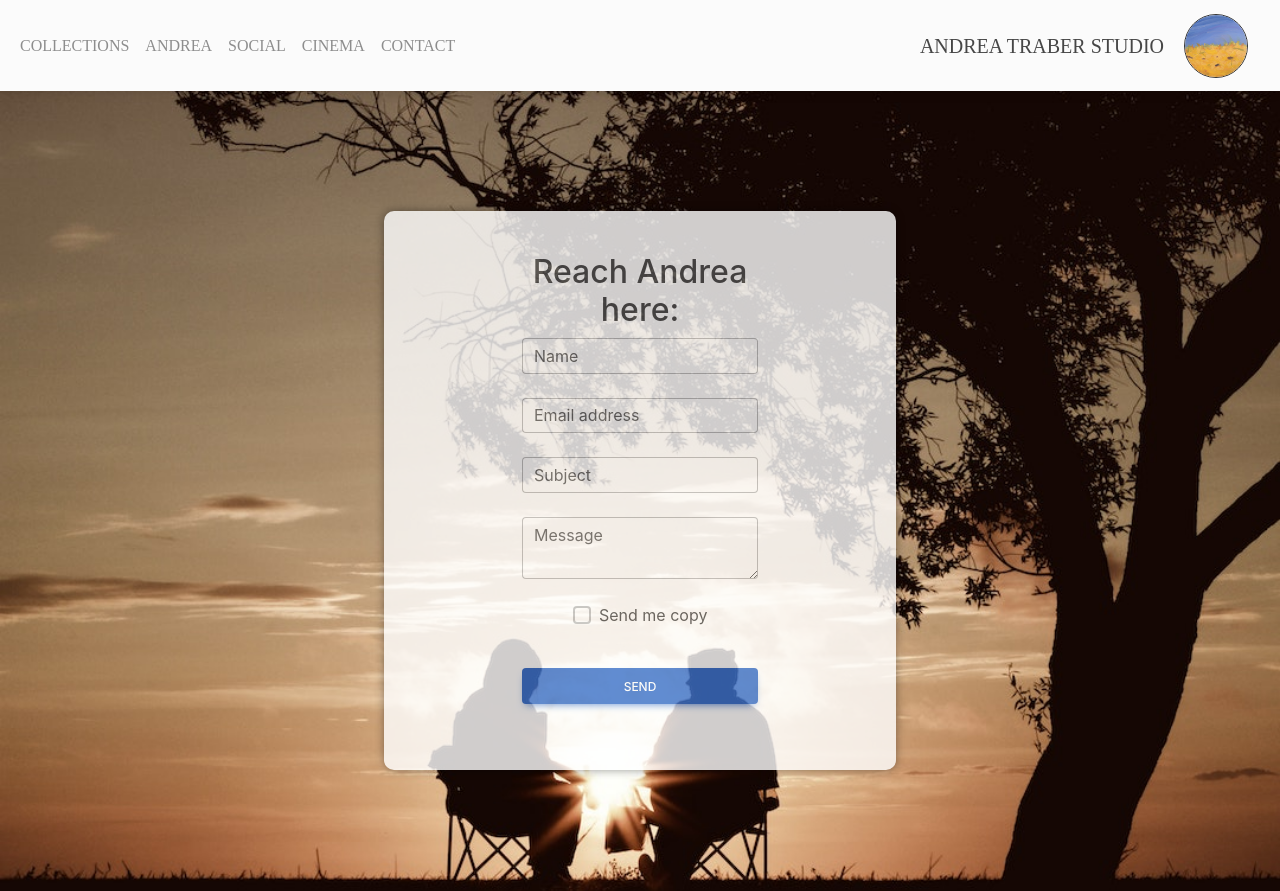
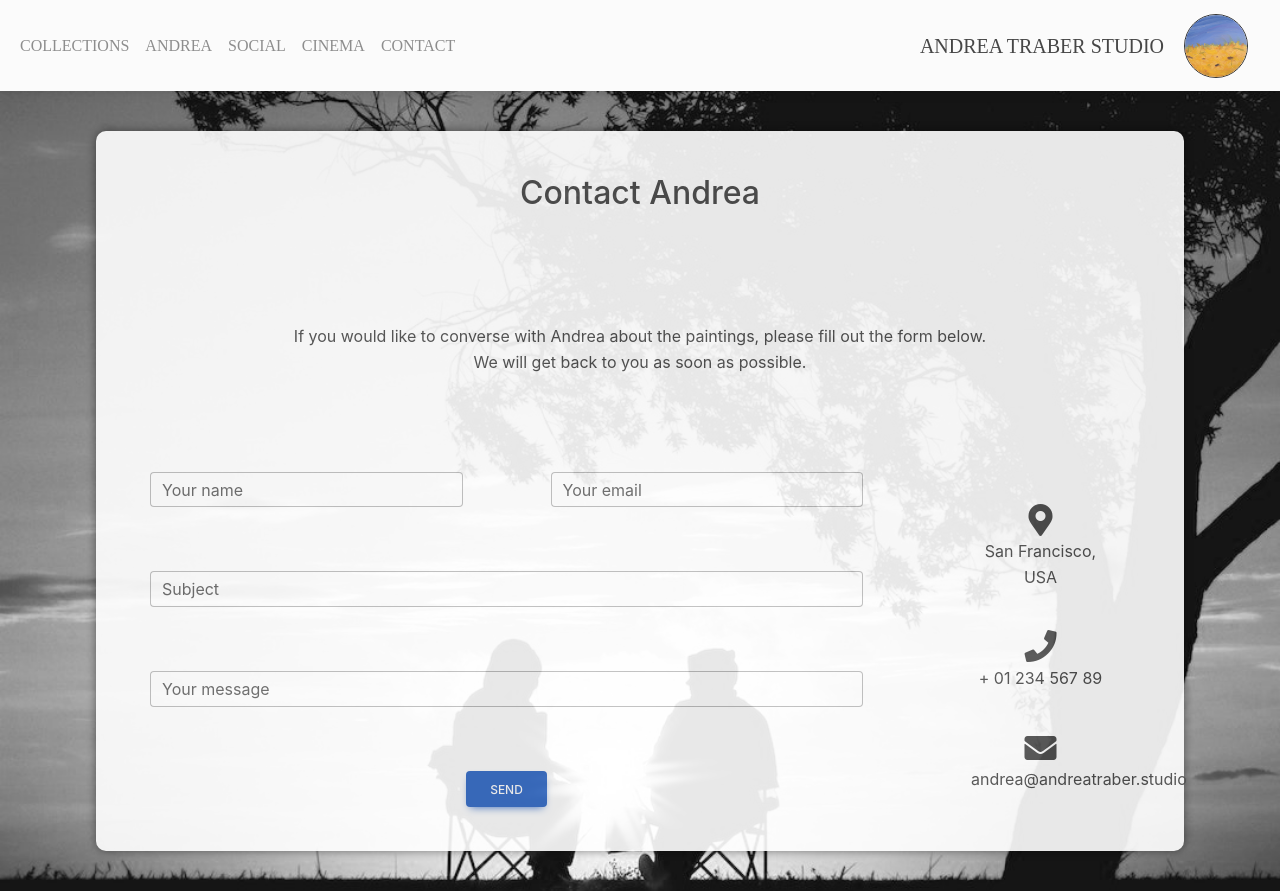
Before and after one commit to dorjepadma/andreatraber, a React (Create React App) app: page /contact in a window 1280 px wide. Built offline with nearby package versions, Linux system fonts and the light colour scheme.

Commit message:
updating branches and work

```diff
--- a/src/pages/contact/contact.component.jsx
+++ b/src/pages/contact/contact.component.jsx
@@ -1,42 +1,84 @@
 import React from 'react';
-import { MDBInput, MDBCheckbox, MDBBtn, MDBTextArea, MDBValidationItem } from 'mdb-react-ui-kit';
+import { MDBInput, MDBCheckbox, MDBBtn, MDBTextArea, MDBValidationItem, MDBIcon, MDBRow, MDBCol, MDBContainer } from 'mdb-react-ui-kit';
 import './contact.styles.scss';
 
 const Contact = () => {
   return (
-    <>
+
     <div className="contactContainer">
       <div className="contactForm">
-        <form id='form' className='text-center' style={{ width: '100%', maxWidth: '300px' }}>
-          <h2>Reach Andrea here:</h2>
-
-          <MDBValidationItem className='mb-3' required>
-          <MDBInput label='Name' v-model='name' wrapperClass='mb-4' required/>
-          </MDBValidationItem>
-
-          <MDBValidationItem className='mb-3' required>
-          <MDBInput type='email' label='Email address' v-model='email' wrapperClass='mb-4' required/>
-          </MDBValidationItem>
-
-          <MDBValidationItem className='mb-3' required>
-          <MDBInput label='Subject' v-model='subject' wrapperClass='mb-4' required/>
-          </MDBValidationItem>
-
-          <MDBValidationItem className='mb-3' required>
-          <MDBTextArea wrapperClass='mb-4' label='Message' required/>
-          </MDBValidationItem>
-
-          <MDBValidationItem className='mb-3' required>
-          <MDBCheckbox wrapperClass='d-flex justify-content-center' label='Send me copy' required/>
-          </MDBValidationItem>
-
-          <MDBBtn color='primary' block className='my-4'>
-            Send
-          </MDBBtn>
-        </form>
+      <MDBContainer>
+      <h2 className="h1-responsive font-weight-bold text-center my-5">
+        Contact Andrea
+      </h2>
+      <p className="text-center w-responsive mx-auto pb-5">
+     If you would like to converse with Andrea about the paintings, please fill out the form below.  We will get back to you as soon as possible.
+      </p>
+      <MDBRow>
+        <MDBCol md="9" className="md-0 mb-5">
+          <form>
+            <MDBRow>
+              <MDBCol md="6">
+                <div className="md-form mb-0">
+                  <MDBInput type="text" id="contact-name" label="Your name" />
+                </div>
+              </MDBCol>
+              <MDBCol md="6">
+                <div className="md-form mb-0">
+                  <MDBInput
+                    type="text"
+                    id="contact-email"
+                    label="Your email"
+                  />
+                </div>
+              </MDBCol>
+            </MDBRow>
+            <MDBRow>
+              <MDBCol md="12">
+                <div className="md-form mb-0">
+                  <MDBInput type="text" id="contact-subject" label="Subject" />
+                </div>
+              </MDBCol>
+            </MDBRow>
+            <MDBRow>
+              <MDBCol md="12">
+                <div className="md-form mb-0">
+                  <MDBInput
+                    type="textarea"
+                    id="contact-message"
+                    label="Your message"
+                  />
+                </div>
+              </MDBCol>
+            </MDBRow>
+          </form>
+          <div className="text-center text-md-left">
+            <MDBBtn color="primary" size="md">
+              Send
+            </MDBBtn>
+          </div>
+        </MDBCol>
+        <MDBCol md="3" className="text-center ">
+          <ul className="list-unstyled mb-0">
+            <li>
+              <MDBIcon icon="map-marker-alt" size="2x" className="blue-text" />
+              <p>San Francisco, USA</p>
+            </li>
+            <li>
+              <MDBIcon icon="phone" size="2x" className="blue-text mt-4" />
+              <p>+ 01 234 567 89</p>
+            </li>
+            <li>
+              <MDBIcon icon="envelope" size="2x" className="blue-text mt-4" />
+              <p className='contactStyle'>andrea@andreatraber.studio</p>
+            </li>
+          </ul>
+        </MDBCol>
+      </MDBRow>
+    </MDBContainer>
       </div>
     </div>
-  </>
+
   );
 
 }
--- a/src/pages/contact/contact.styles.scss
+++ b/src/pages/contact/contact.styles.scss
@@ -1,32 +1,43 @@
 .contactContainer {
+  height: 100vh;
   width: 100vw;
-  height: 100vh;
   display: flex;
   flex-direction: column;
   justify-content: center;
   align-items: center;
-  background-image: url('../../assets/images/Contact/conversation.jpeg') ;
+  background-image: url('../../assets/images/Contact/conversation.png') ;
   background-size: cover;
   background-position: center;
   background-repeat: no-repeat;
   background-attachment: fixed;
+
+@media screen and (max-width: 768px) {
+  height: auto;
+    font-size: 18px;
+  }
 }
+
 .contactForm  {
-  width: 40vw;
-  height: auto;
+  width: 85vw;
+  height: 90vh;
   display: flex;
   flex-direction: column;
   justify-content: center;
   align-items: center;
   background-color: white;
-  opacity: 0.8;
+  opacity: 0.9;
   padding: 10px;
+  margin: 10px;
   border-radius: 10px;
   box-shadow: 0 0 10px 0 rgba(0, 0, 0, 0.5);
+  @media screen and (max-width: 1160px) {
+    height: auto;
+    width: 85vw;
+    padding: 0;
+  }
   @media screen and (max-width: 768px) {
     height:auto;
     width: 80vw;
+    padding: 0;
   }
-
-
 }
--- a/src/pages/homepage/homepage.styles.scss
+++ b/src/pages/homepage/homepage.styles.scss
@@ -11,9 +11,7 @@
     font-size: 18px;
     margin-top: -20vh;
   }
-
  }
-
 
 .title {
   font-family: Ubuntu;
```
Also changed, not shown: src/assets/images/Contact/conversation.png (added).
